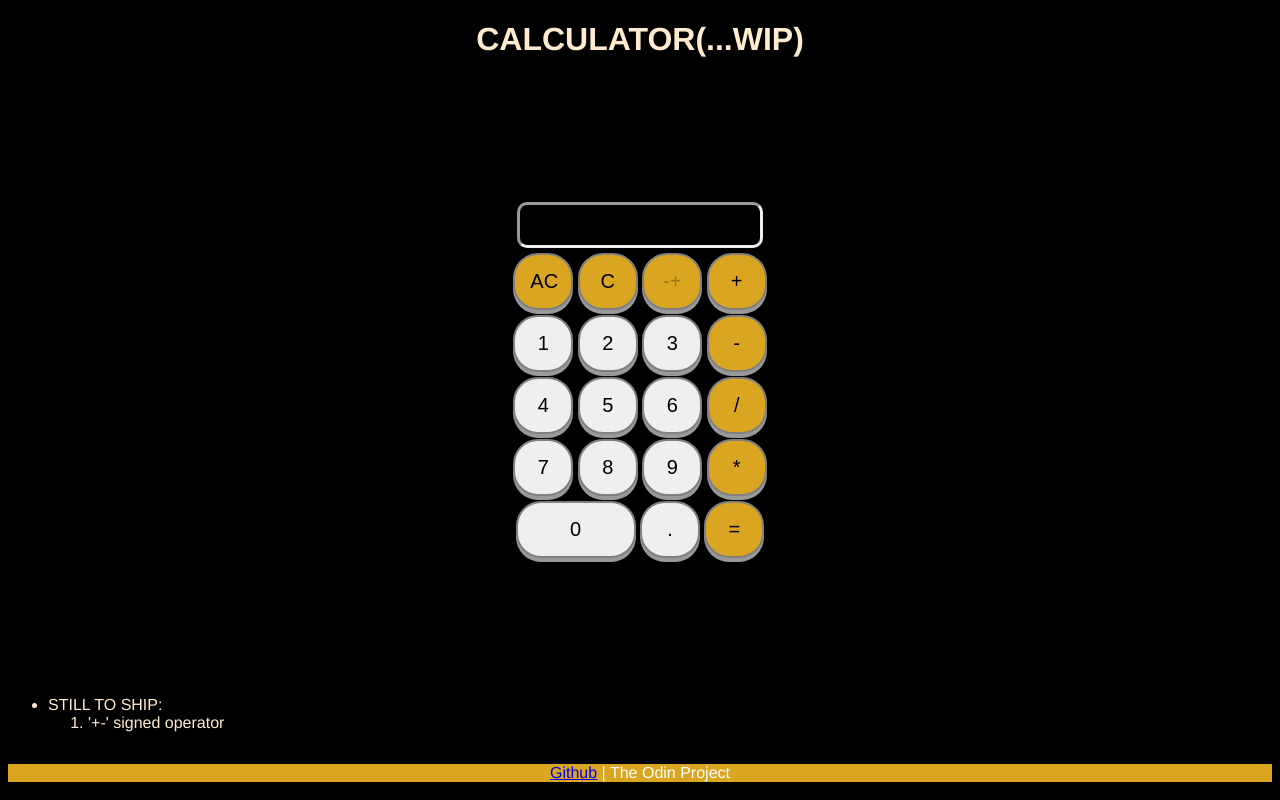
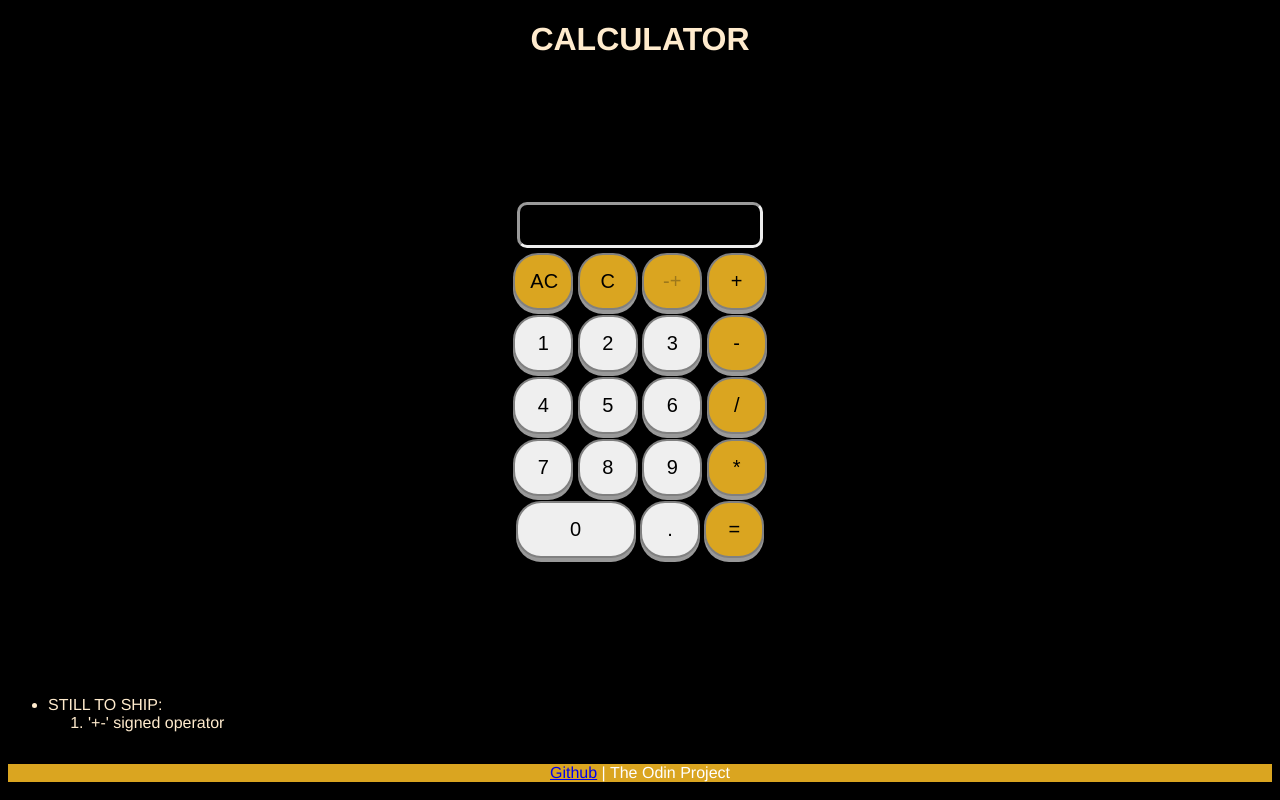
Before and after one commit to ram5shh/calculator, a plain HTML site: page index.html in a window 1280 px wide. Drawn offline with Linux system fonts and the light colour scheme.

Commit message:
remove WIP from h1

```diff
--- a/index.html
+++ b/index.html
@@ -11,7 +11,7 @@
 </head>
 
 <body>
-    <h1>CALCULATOR(...WIP)</h1>
+    <h1>CALCULATOR</h1>
     <div class="content">
         <div class="content-values">
             <!-- <div class="userentry"></div> -->
```
